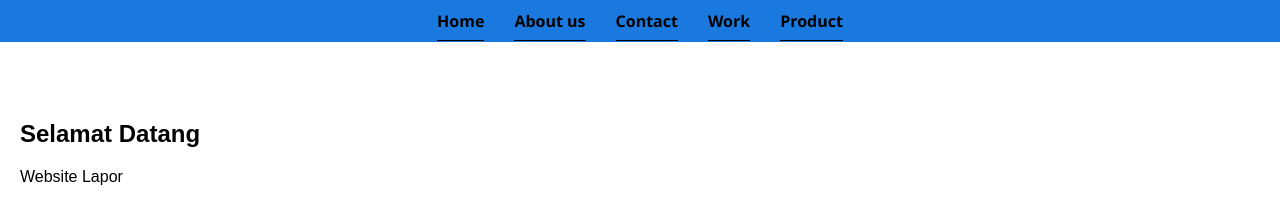
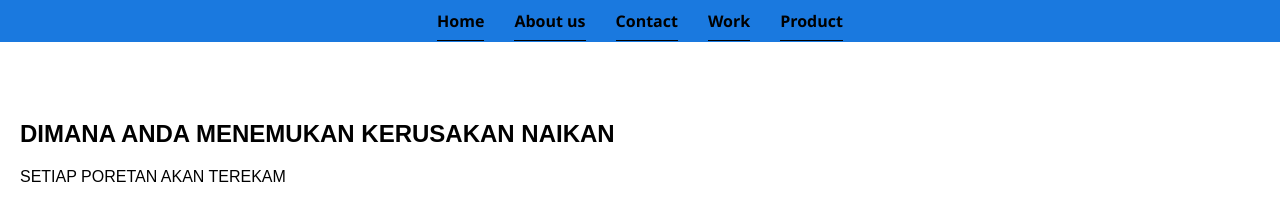
Before and after one commit to IQ2006/projek-stupen-revisi, a plain HTML site: page index.html in a window 1280 px wide. Shown: the top 224 px of the page. Drawn offline with Linux system fonts and the light colour scheme.

Commit message:
Update index.html
add html 1

```diff
--- a/index.html
+++ b/index.html
@@ -16,11 +16,11 @@
         <li><a href="#Product">Product</a></li>
       </ul>
     </nav>
-
+    <!--hiroimage&home-->
     <section id="home" class="container-hiro">
       <div class="text">
-        <h1>Selamat Datang</h1>
-        <p>Website Lapor</p>
+        <h1>DIMANA ANDA MENEMUKAN KERUSAKAN NAIKAN</h1>
+        <p>SETIAP PORETAN AKAN TEREKAM</p>
       </div>
     </section>
 
```
